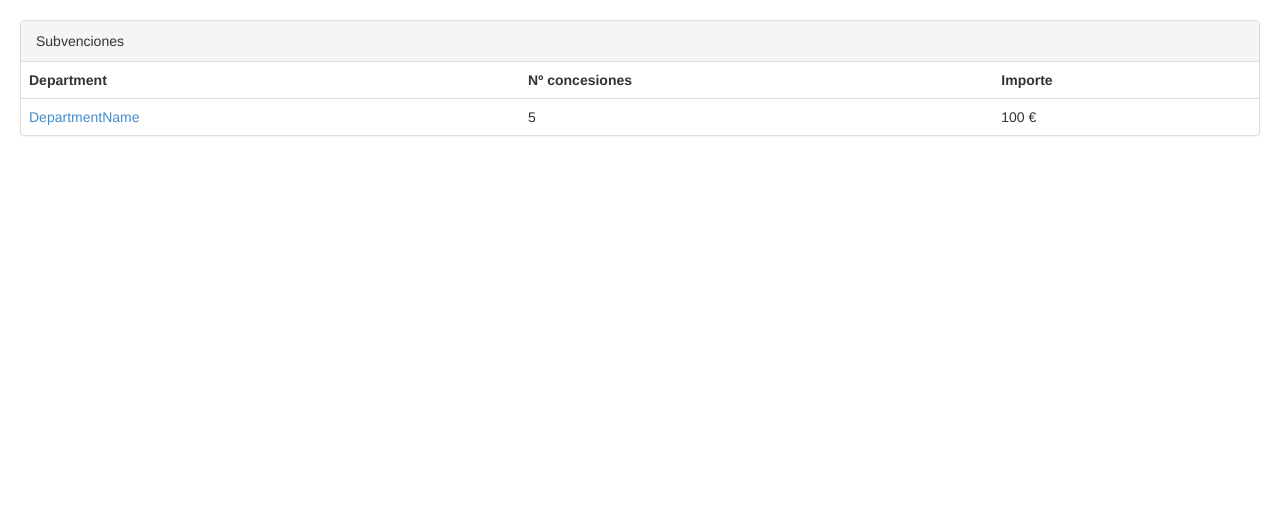
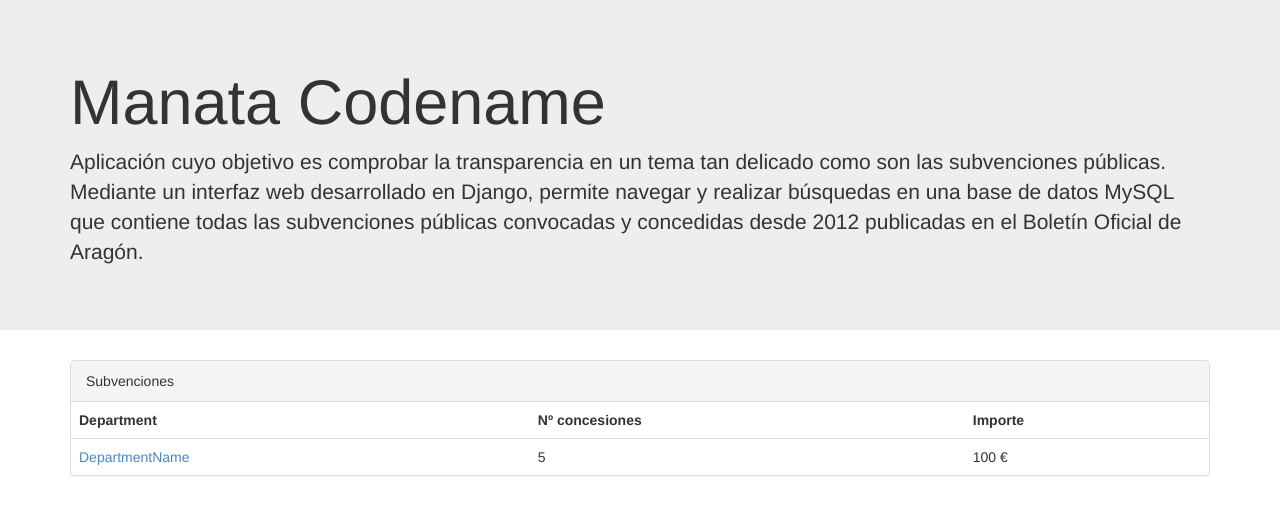
Before and after one commit to aragonopendata/Manata, a Django app: page / in a window 1280 px wide. Shown: the top 515 px of the page. Run offline with Django 3.2, Linux system fonts and the light colour scheme; some libraries are stand-ins or nearby versions.

Commit message:
header y footer, y centrado de tabla

```diff
--- a/web/navegador/templates/navegador/emisores.html
+++ b/web/navegador/templates/navegador/emisores.html
@@ -1,21 +1,8 @@
-{% load staticfiles %}
+{% include "navegador/header.html" %}
 
-<!DOCTYPE html>
-<meta charset="utf-8">
+<div class="container">
 
-<head>
-    <!-- Bootstrap -->
-    <link href="{% static 'css/bootstrap.min.css' %}" rel="stylesheet">
-</head>
-<body>
-<h1>
-</h1>
-    <!-- jQuery (necessary for Bootstrap's JavaScript plugins) -->
-    <script src="https://ajax.googleapis.com/ajax/libs/jquery/1.11.1/jquery.min.js"></script>
-    <!-- Include all compiled plugins (below), or include individual files as needed -->
-    <script src="{% static 'js/bootstrap.min.js' %}"></script>
-
-<div class="panel panel-default" style="margin: 20px;">
+    <div class="panel panel-default">
       <!-- Default panel contents -->
       <div class="panel-heading">Subvenciones</div>
 
@@ -32,7 +19,9 @@
         <td>100 €</td>
           </tr>
         </table>
+
     </div>
 
+</div>
 
-</body>
+{% include "navegador/footer.html" %}
--- /dev/null
+++ b/web/navegador/templates/navegador/footer.html
@@ -0,0 +1 @@
+</body>
--- /dev/null
+++ b/web/navegador/templates/navegador/header.html
@@ -0,0 +1,22 @@
+{% load staticfiles %}
+
+<!DOCTYPE html>
+<meta charset="utf-8">
+
+<head>
+    <!-- Bootstrap -->
+    <link href="{% static 'css/bootstrap.min.css' %}" rel="stylesheet">
+    <!-- jQuery (necessary for Bootstrap's JavaScript plugins) -->
+    <script src="https://ajax.googleapis.com/ajax/libs/jquery/1.11.1/jquery.min.js"></script>
+    <!-- Include all compiled plugins (below), or include individual files as needed -->
+    <script src="{% static 'js/bootstrap.min.js' %}"></script>
+</head>
+
+<body>
+
+<div class="jumbotron">
+  <div class="container">
+    <h1>Manata Codename</h1>
+    <p>Aplicación cuyo objetivo es comprobar la transparencia en un tema tan delicado como son las subvenciones públicas. Mediante un interfaz web desarrollado en Django, permite navegar y realizar búsquedas en una base de datos MySQL que contiene todas las subvenciones públicas convocadas y concedidas desde 2012 publicadas en el Boletín Oficial de Aragón.</p>
+  </div>
+</div>
```
Lines whose indentation alone changed are shown as unchanged.
